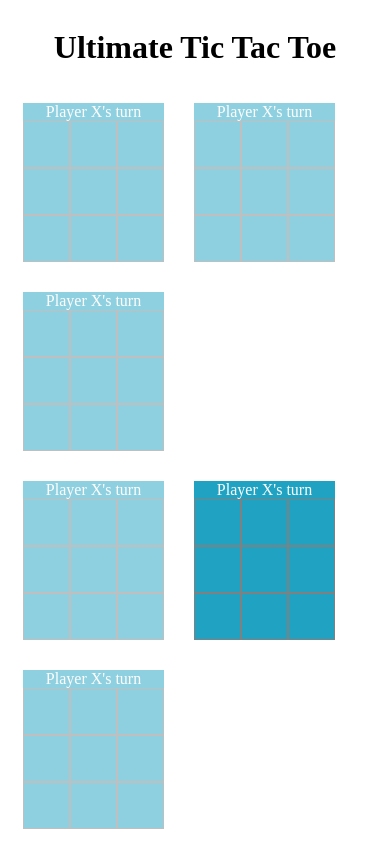
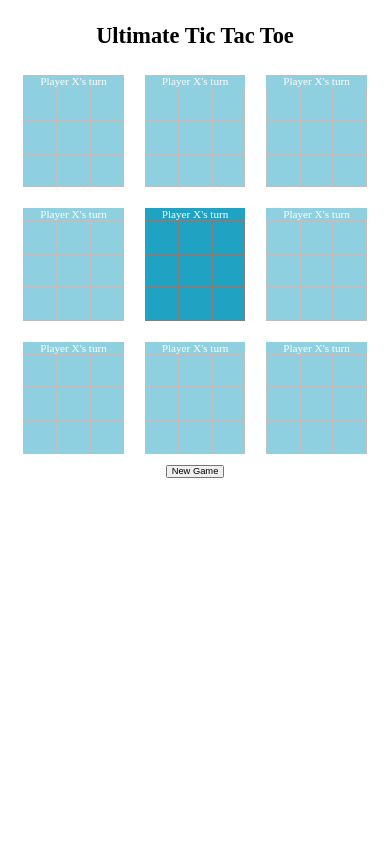
Before and after one commit to Avien/ultimate-tic-tac-toe, an Angular app: page / in a window 390 px wide. Shown: the top 844 px of the page. Built offline with nearby package versions, Linux system fonts and the light colour scheme.

Commit message:
clean up, fix for mobile

```diff
--- a/src/app/app.module.ts
+++ b/src/app/app.module.ts
@@ -5,7 +5,7 @@ import { NgModule } from '@angular/core';
 import { AppComponent } from './app.component';
 import { BoardComponent } from './components/board/board.component';
 import { CellComponent } from './components/cell/cell.component';
-import {GameService} from './services/game.service';
+import { GameService } from './services/game.service';
 
 
 @NgModule({
--- a/src/app/app.scss
+++ b/src/app/app.scss
@@ -9,3 +9,12 @@
     clear:both;
   }
 }
+
+
+@media screen and (max-width: 992px)   {
+
+  .app{
+    zoom:0.7;
+  }
+
+}
```
Also changed, not shown: src/app/components/board/board.component.ts (+0 -19 lines).
